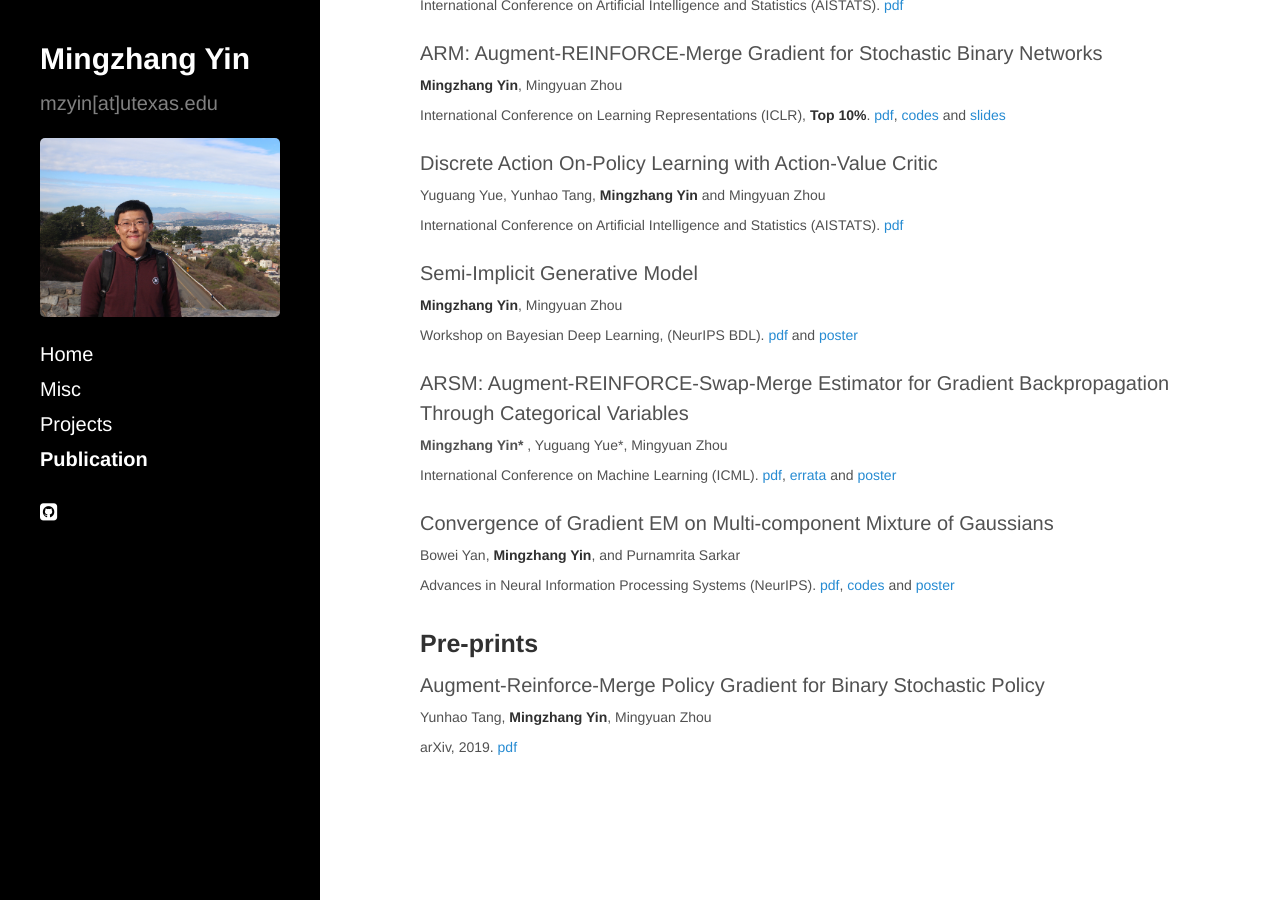
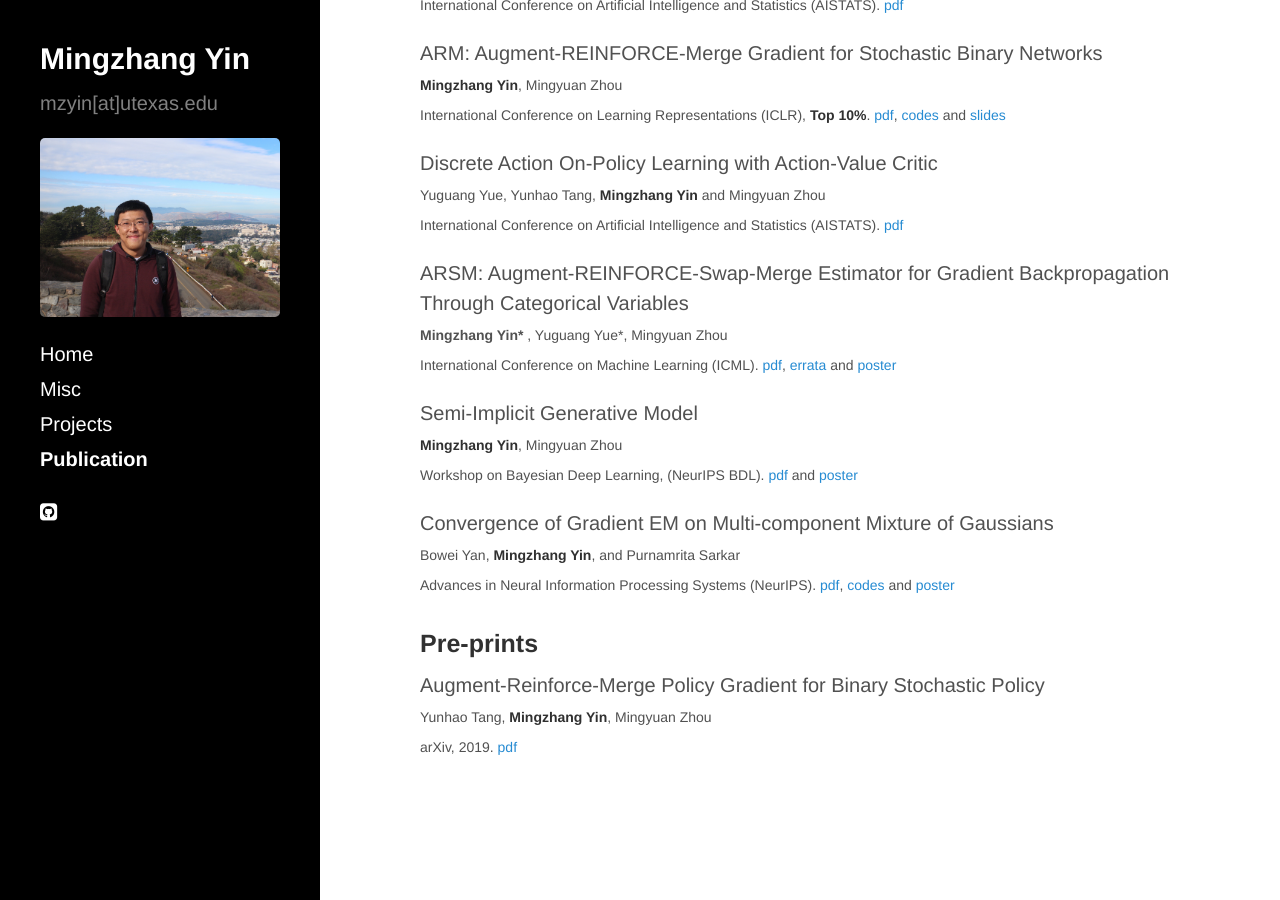
Before and after one commit to mingzhang-yin/mingzhang-yin.github.io, a Jekyll site: the page built from publications.md, in a window 1280 px wide and 900 px high, scrolled down 535 px. Built offline with Jekyll 4.4.1, drawn with Linux system fonts in a browser that asks for light colours; nearby versions of some CDN libraries.

Commit message:
Update publications.md

```diff
--- a/publications.md
+++ b/publications.md
@@ -31,13 +31,13 @@ Discrete Action On-Policy Learning with Action-Value Critic
 <br> <span style="font-size:14px">  Yuguang Yue, Yunhao Tang, **Mingzhang Yin** and Mingyuan Zhou <br>
 International Conference on Artificial Intelligence and Statistics (AISTATS). [pdf]()
 
+ARSM: Augment-REINFORCE-Swap-Merge Estimator for Gradient Backpropagation Through Categorical Variables
+<br> <span style="font-size:14px"> <b>Mingzhang Yin* </b>, Yuguang Yue*, Mingyuan Zhou  <br>
+International Conference on Machine Learning (ICML).  [pdf](https://arxiv.org/abs/1905.01413), <a href="https://mingzhang-yin.github.io/assets/pdfs/errata.pdf">errata </a> and <a href="">poster </a> </span>
+
 Semi-Implicit Generative Model
 <br> <span style="font-size:14px"> **Mingzhang Yin**, Mingyuan Zhou  <br>
  Workshop on Bayesian Deep Learning, (NeurIPS BDL). [pdf](http://bayesiandeeplearning.org/2018/papers/84.pdf) and <a href="https://mingzhang-yin.github.io/assets/pdfs/sigmo_poster.pdf">poster </a> </span>
-
-ARSM: Augment-REINFORCE-Swap-Merge Estimator for Gradient Backpropagation Through Categorical Variables
-<br> <span style="font-size:14px"> <b>Mingzhang Yin* </b>, Yuguang Yue*, Mingyuan Zhou  <br>
-International Conference on Machine Learning (ICML).  [pdf](https://arxiv.org/abs/1905.01413), <a href="https://mingzhang-yin.github.io/assets/pdfs/errata.pdf">errata </a> and <a href="">poster </a> </span>
 
 
 Convergence of Gradient EM on Multi-component Mixture of Gaussians
```
